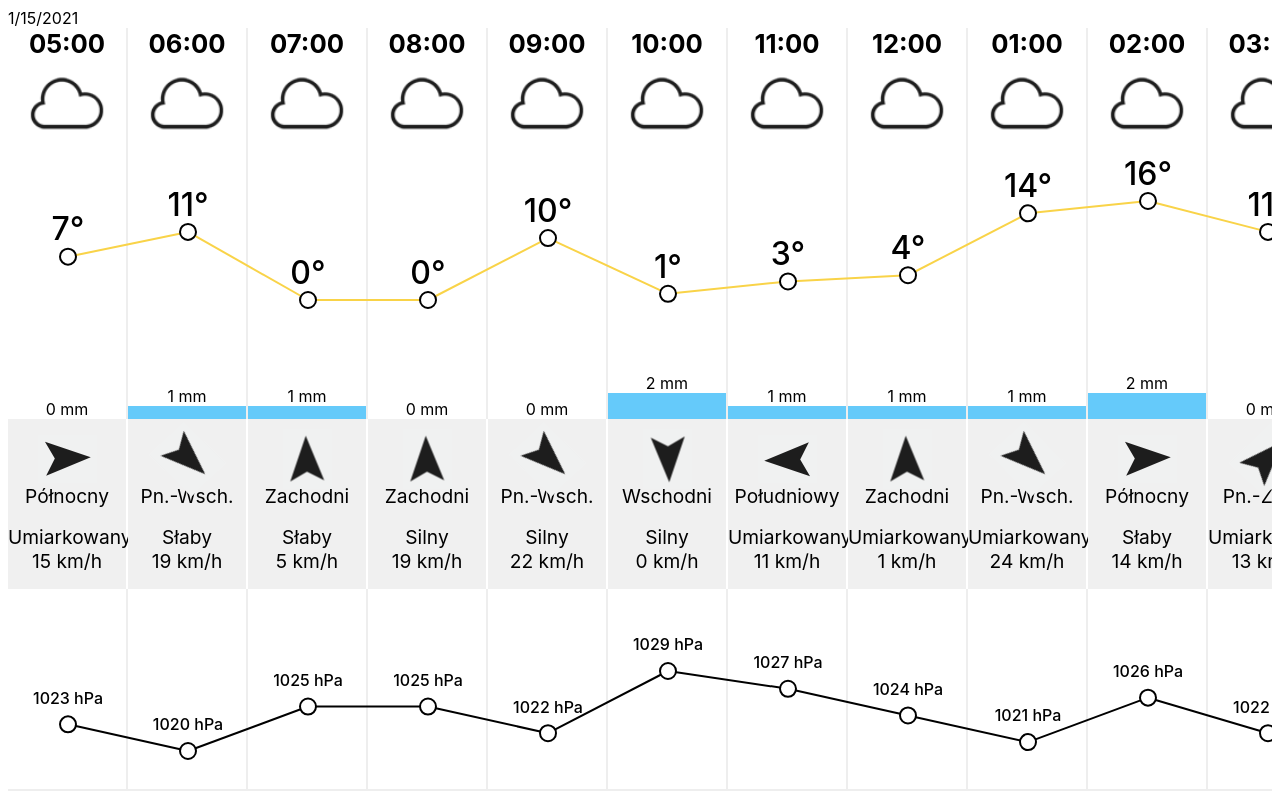
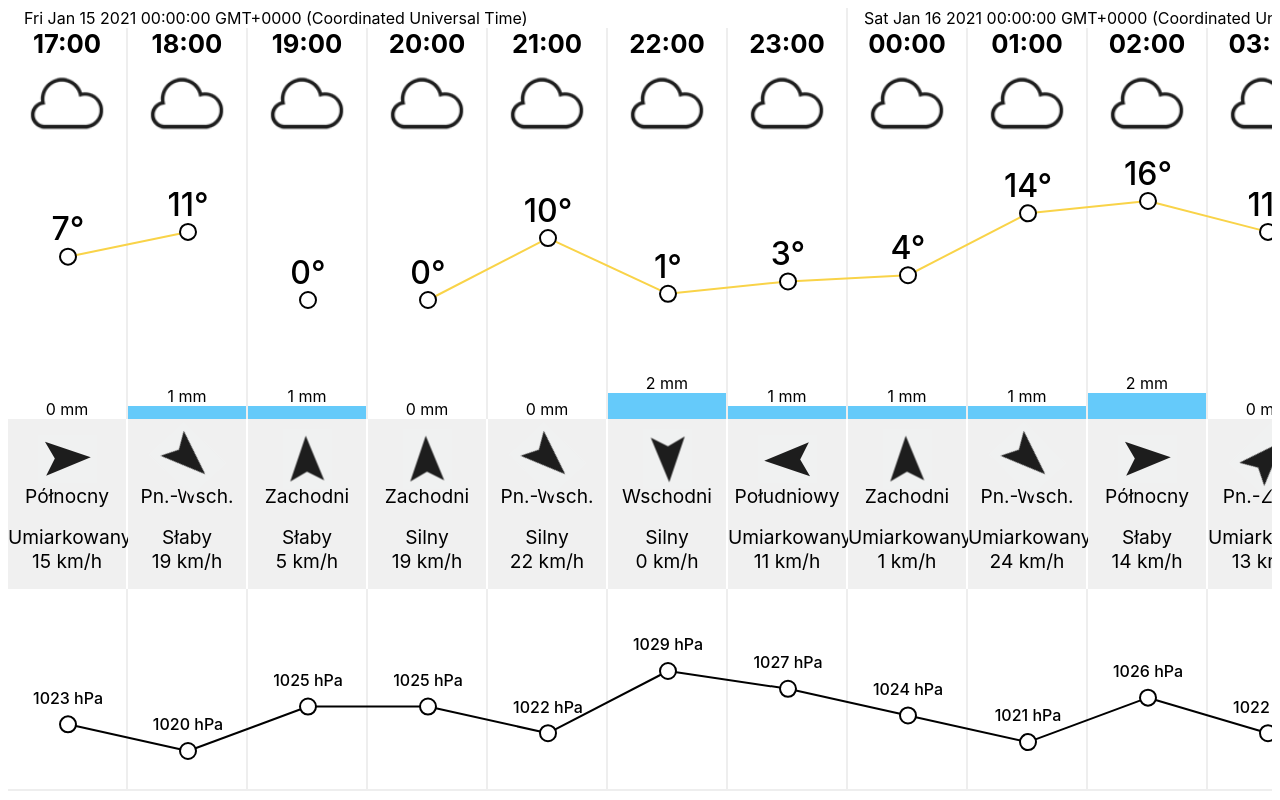
Before and after one commit to Twazny/weather-forecast-widget, an Angular app: page / in a window 1280 px wide. Built offline with nearby package versions, Linux system fonts and the light colour scheme.

Commit message:
fixed data generation and template

```diff
--- a/src/app/forecast.service.ts
+++ b/src/app/forecast.service.ts
@@ -1,10 +1,11 @@
+import { CommentStmt } from '@angular/compiler'
 import { Injectable } from '@angular/core'
 
-export type ForecastData = HourData[]
-// export type ForecastData = {
-//     timestamp: Date,
-//     data: HourData[]
-// }[]
+// export type ForecastData = HourData[]
+export type ForecastData = {
+    timestamp: Date,
+    data: HourData[]
+}[]
 
 export interface HourData {
     timestamp: Date,
@@ -62,9 +63,24 @@ export class WeatherForecastService {
         while (i < 3*24) {
             let a = new Date(now)
             a.setHours(now.getHours() + i)
+            let b = new Date(a)
+            b.setHours(0)
             i++
 
-            data.push({
+            const dayItem = data.find(day => {
+                return day.timestamp.getTime() === b.getTime()
+            })
+            if (!dayItem) {
+                data.push({
+                    timestamp: b,
+                    data: []
+                })
+            }
+            const dayData = data.find(day => {
+                return day.timestamp.getTime() === b.getTime()
+            }).data
+
+            dayData.push({
                 timestamp: a,
                 forecast: (forecastarray[Math.floor(Math.random()*forecastarray.length)]) as WeatherForecast,
                 temperature: Math.floor(Math.random()*22),
--- a/src/app/weather-forecast/weather-forecast.component.html
+++ b/src/app/weather-forecast/weather-forecast.component.html
@@ -1,11 +1,11 @@
 <div class="chart-content">
-    <div *ngFor="let day of days" class="day-container">
+    <div *ngFor="let dayData of forecastData" class="day-container">
         <div class="day-cell">
-            {{day}}
+            {{dayData.timestamp}}
         </div>
-        <div class="column" *ngFor="let hourData of data">
+        <div class="column" *ngFor="let hourData of dayData.data">
             <div class="hour-cell">
-                {{hourData.timestamp | date: 'hh:mm'}}
+                {{hourData.timestamp | date: 'HH:mm'}}
             </div>
             <div class="forecast-cell">
                 <img src="assets/cloudy.png">
@@ -38,48 +38,48 @@
     </div>
 
     <svg class="temperature-chart">
-        <g *ngFor="let hourData of data; index as i">
-            <line *ngIf="data[i+1]"
+        <g *ngFor="let value of tempValues; index as i">
+            <line *ngIf="tempValues[i+1]"
                 [attr.x1]="getLineX(i)"
-                [attr.y1]="getTempLineY(hourData)"
+                [attr.y1]="getTempLineY(value)"
                 [attr.x2]="getLineX(i + 1)"
-                [attr.y2]="getTempLineY(data[i+1])">
+                [attr.y2]="getTempLineY(tempValues[i+1])">
             </line>
             <circle
                 [attr.cx]="getLineX(i)"
-                [attr.cy]="getTempLineY(hourData)"
+                [attr.cy]="getTempLineY(value)"
                 r="8">
             </circle>
             <text
                 [attr.x]="getLineX(i)"
-                [attr.y]="getTempLineY(hourData) - 25"
+                [attr.y]="getTempLineY(value) - 25"
                 dominant-baseline="middle"
                 text-anchor="middle"
             >
-                {{hourData.temperature}}°
+                {{value}}°
             </text>
         </g>
     </svg>
     <svg class="pressure-chart">
-        <g *ngFor="let hourData of data; index as i">
-            <line *ngIf="data[i+1]"
+        <g *ngFor="let value of pressValues; index as i">
+            <line *ngIf="pressValues[i+1]"
                 [attr.x1]="getLineX(i)"
-                [attr.y1]="getPressLineY(hourData)"
+                [attr.y1]="getPressLineY(value)"
                 [attr.x2]="getLineX(i + 1)"
-                [attr.y2]="getPressLineY(data[i+1])">
+                [attr.y2]="getPressLineY(pressValues[i+1])">
             </line>
             <circle
                 [attr.cx]="getLineX(i)"
-                [attr.cy]="getPressLineY(hourData)"
+                [attr.cy]="getPressLineY(value)"
                 r="8">
             </circle>
             <text
                 [attr.x]="getLineX(i)"
-                [attr.y]="getPressLineY(hourData) - 25"
+                [attr.y]="getPressLineY(value) - 25"
                 dominant-baseline="middle"
                 text-anchor="middle"
             >
-                {{hourData.pressure}} hPa
+                {{value}} hPa
             </text>
         </g>
     </svg>
--- a/src/app/weather-forecast/weather-forecast.component.scss
+++ b/src/app/weather-forecast/weather-forecast.component.scss
@@ -27,6 +27,7 @@
 }
 
 .day-cell {
+  margin-left: 1em;
   border-right: 2px solid var(--border-color);
 }
 
--- a/src/app/weather-forecast/weather-forecast.component.ts
+++ b/src/app/weather-forecast/weather-forecast.component.ts
@@ -7,7 +7,7 @@ import { ForecastData, HourData } from '../forecast.service'
   styleUrls: ['./weather-forecast.component.scss']
 })
 export class WeatherForecastComponent implements OnInit {
-  @Input() data: ForecastData
+  @Input('data') forecastData: ForecastData
   @Input() timeWindow = 8
   @Input() columnWidth = 120
 
@@ -20,6 +20,8 @@ export class WeatherForecastComponent implements OnInit {
   tempChartBottomMargin = 20
   tempYPxRange: number
 
+  tempValues: number[] = []
+
   pressYmax: number
   pressYmin: number
   pressYrange: number
@@ -29,6 +31,8 @@ export class WeatherForecastComponent implements OnInit {
   pressChartBottomMargin = 40
   pressYPxRange: number
 
+  pressValues: number[] = []
+
   days: string[]
 
   constructor() { }
@@ -36,7 +40,7 @@ export class WeatherForecastComponent implements OnInit {
   ngOnInit(): void {
     this.scaleTempYAxis()
     this.scalePressYAxis()
-    const values = this.data.map(hourData => {
+    const values = this.forecastData.map(hourData => {
       return hourData.timestamp.toLocaleDateString()
     })
     this.days = values.filter((value, index, self)=> {
@@ -45,11 +49,14 @@ export class WeatherForecastComponent implements OnInit {
   }
 
   private scaleTempYAxis(): void {
-    const values = this.data.map(hourData => {
-      return hourData.temperature
+    this.forecastData.forEach(dayData => {
+      this.tempValues.push(...dayData.data.map(hourData => {
+        return hourData.temperature
+      }))
     })
-    this.tempYmax = Math.max(...values)
-    this.tempYmin = Math.min(...values)
+
+    this.tempYmax = Math.max(...this.tempValues)
+    this.tempYmin = Math.min(...this.tempValues)
 
     this.tempYrange = this.tempYmax - this.tempYmin
     const margins = this.tempChartTopMargin + this.tempChartBottomMargin
@@ -57,11 +64,13 @@ export class WeatherForecastComponent implements OnInit {
   }
 
   private scalePressYAxis(): void {
-    const values = this.data.map(hourData => {
-      return hourData.pressure
+    this.forecastData.forEach(dayData => {
+      this.pressValues.push(...dayData.data.map(hourData => {
+        return hourData.pressure
+      }))
     })
-    this.pressYmax = Math.max(...values)
-    this.pressYmin = Math.min(...values)
+    this.pressYmax = Math.max(...this.pressValues)
+    this.pressYmin = Math.min(...this.pressValues)
 
     this.pressYrange = this.pressYmax - this.pressYmin
     const margins = this.pressChartTopMargin + this.pressChartBottomMargin
@@ -72,15 +81,15 @@ export class WeatherForecastComponent implements OnInit {
     return 0.5 * this.columnWidth + this.columnWidth * i
   }
 
-  getTempLineY(hourData: HourData): number {
+  getTempLineY(value: number): number {
     return this.tempYPxRange -
-      ((hourData.temperature - this.tempYmin) * this.tempYPxRange / this.tempYrange) +
+      ((value - this.tempYmin) * this.tempYPxRange / this.tempYrange) +
       this.tempChartTopMargin
   }
 
-  getPressLineY(hourData: HourData): number {
+  getPressLineY(value: number): number {
     return this.pressYPxRange -
-      ((hourData.pressure - this.pressYmin) * this.pressYPxRange / this.pressYrange) +
+      ((value - this.pressYmin) * this.pressYPxRange / this.pressYrange) +
       this.pressChartTopMargin
   }
 }
```
